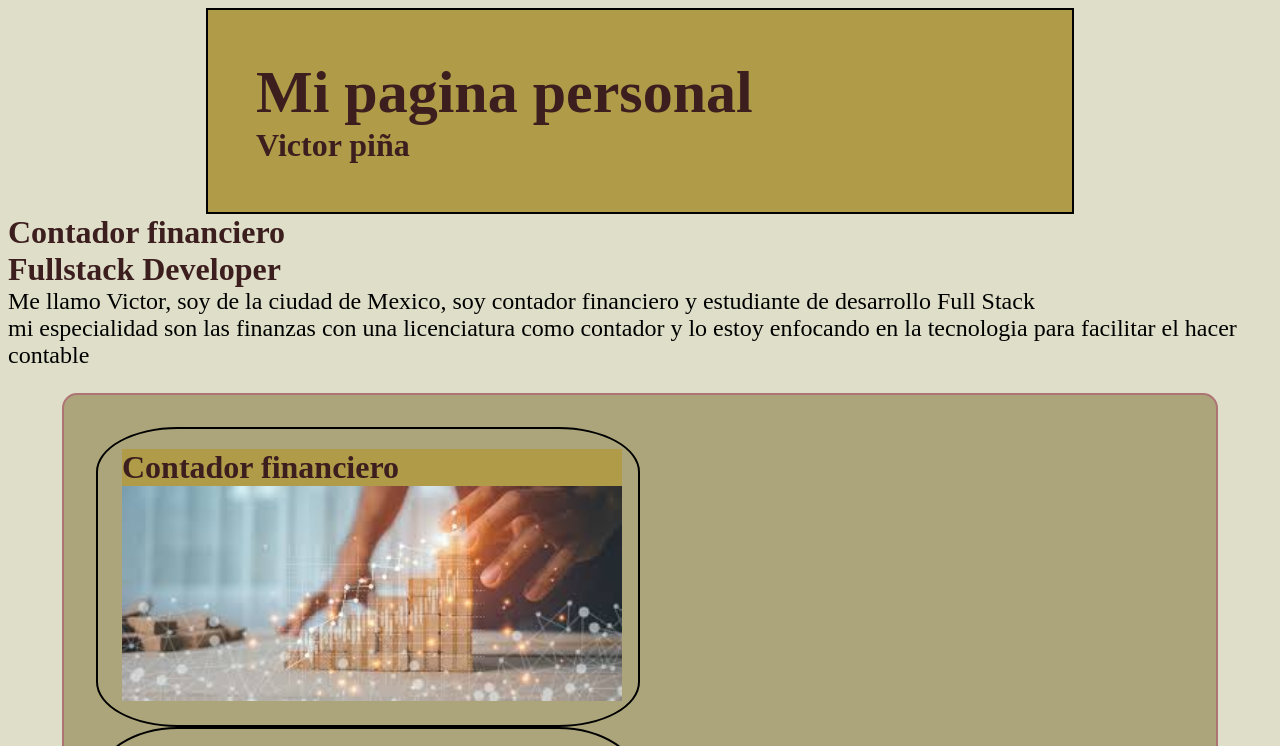
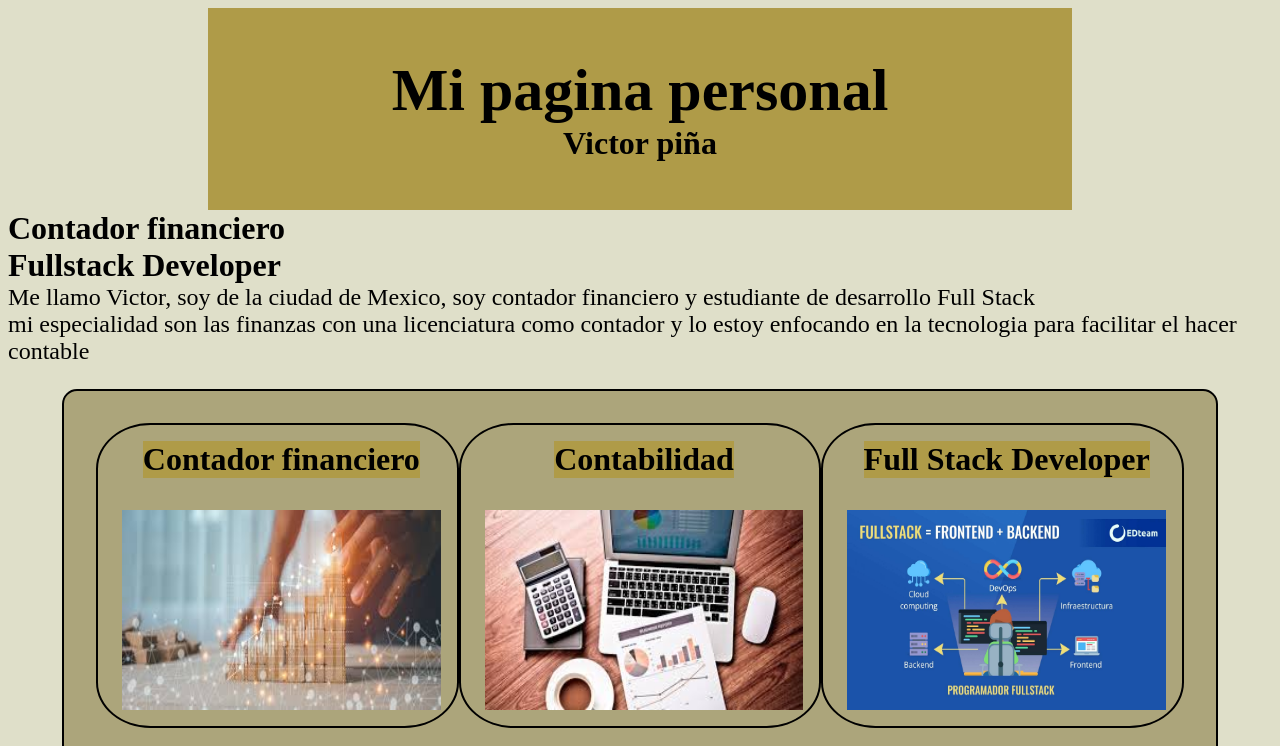
Before and after one commit to Unaltradirezione/RepositorioHenry-practicas-clases, a plain HTML site: page archivos HTML/Flexbox 5/index.html in a window 1280 px wide. Shown: the top 746 px of the page. Drawn offline with Linux system fonts and the light colour scheme.

```diff
--- a/archivos HTML/Flexbox 5/styles.css
+++ b/archivos HTML/Flexbox 5/styles.css
@@ -1,5 +1,6 @@
 body {
     background-color: rgb(223, 223, 201);
+
 }
 
 h4 {
@@ -14,20 +15,27 @@
 
 .title {
     font-size: 2em;
-    color: rgb(60, 30, 30);
+    color: rgb(0, 0, 0);
+
+
 }
 
 .logo {
-    width: 500px
+    width: 500px;
+    height: 200px;
 }
 
 .cards {
     border: 2px solid black;
     width: fit-content;
-    padding: 20px 1em 20px 1.5em;
+    padding: 1em 1em 1em 1.5em;
     /*Arriba (0px), derecha (1em),abajo(0px), izquiera (1em) *siguiendo la logica de las agujas del reloj*/
     border-radius: 15%;
     transition: 1s;
+    display: flex;
+    flex-direction: column;
+    gap: 2em;
+    align-items: center;
 }
 
 .cards:hover {
@@ -37,28 +45,46 @@
 
 #principal {
     font-size: 60px;
+    transition: 1s;
 }
 
+
+
+#Titulos:hover {
+    background-color: rgb(156, 156, 156);
+
+}
+
+
 #Titulos {
-    border: 2px solid black;
     background-color: rgb(175, 155, 72);
     width: 60vw; /* viewport width = anchura de la ventana visible del navegador */
     margin: auto;
-    padding: 3em;
-    /*viewport width*/
+    padding: 3em;     /*viewport width*/
+    transition: 1s;
+    display: flex;
+    flex-direction: column;
+    align-items: center;
+
 
 }
+
 
 /* viewport width = anchura de la ventana visible del navegador */
 
 #cards-container{
+
     background-color: rgb(172, 165, 123);
     width: 85vw;
     margin: auto;
     margin-top: 1.5em;
-    border: 2px solid rgb(173, 116, 116);
+    border: 2.5px solid rgb(0, 0, 0);
     border-radius: 15px;
     padding: 2em;
+    display: flex;
+    flex-direction: row;
+    justify-content: space-evenly;
+
 }
 
 /*me quede en el minuto 9:49 del video/*
```
Also changed, not shown: JavaScript/Operadores-y-procedencia/operadores.js (added, +42 -0 lines), JavaScript/Variables-tipos de datos-JavaScript/variables.js (added, +46 -0 lines), JavaScript/Variables-tipos de datos-JavaScript/Captura de pantalla 2024-11-27 080649.png (added), JavaScript/Variables-tipos de datos-JavaScript/README.md (added), archivos HTML/Flexbox 5/Flexbox juegos/Readme.md (added).
